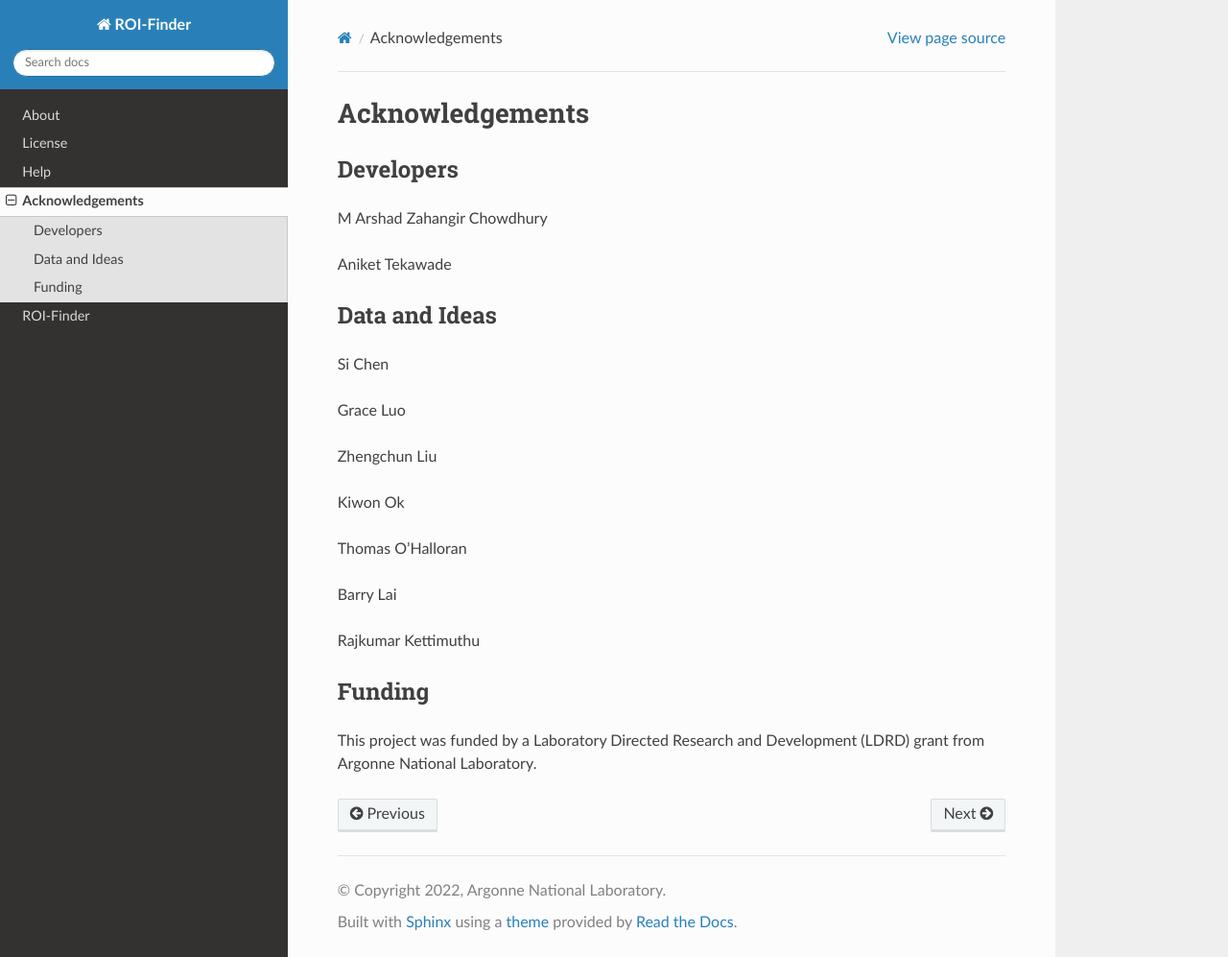
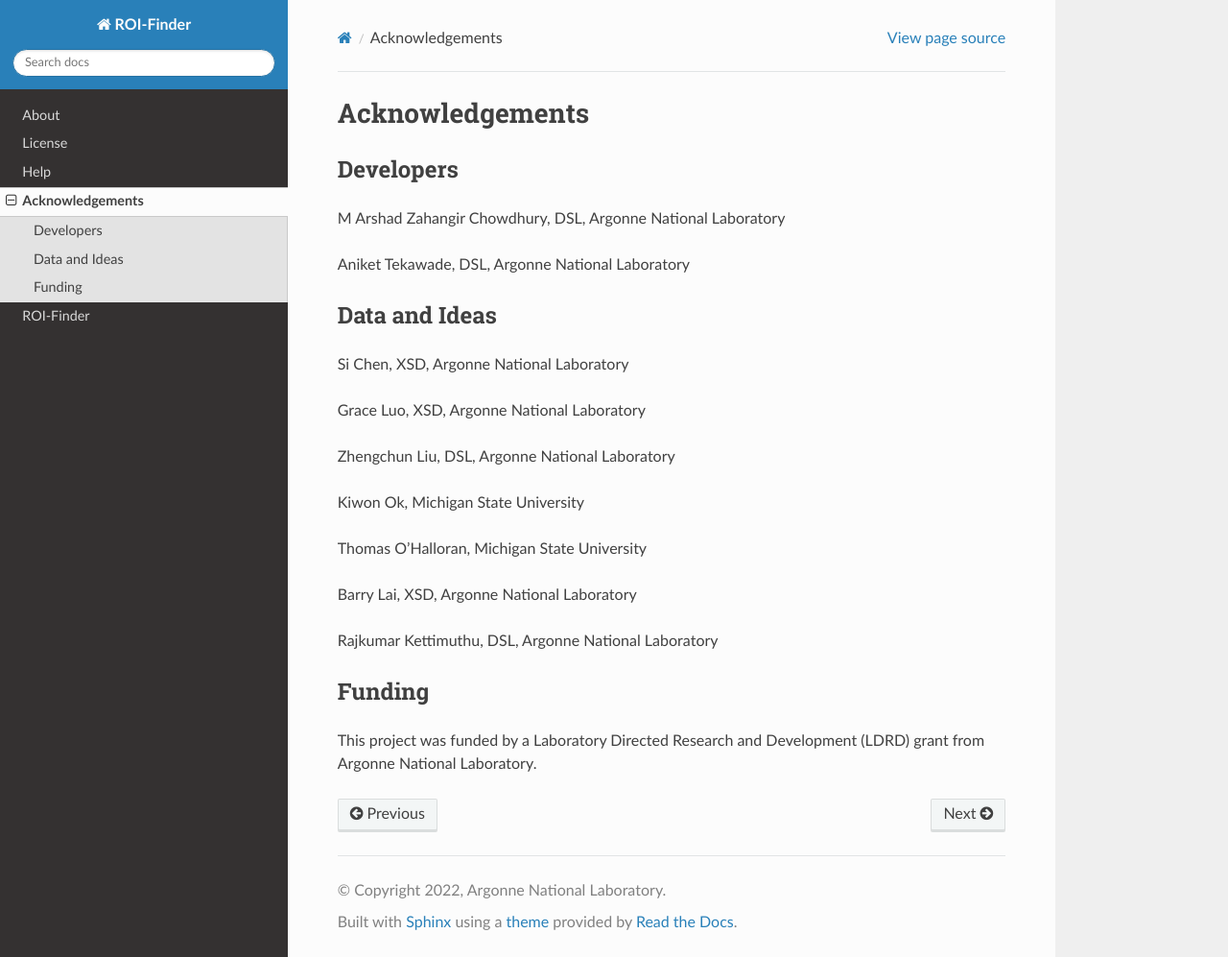
Before and after one commit to arshadzahangirchowdhury/old_ROI-Finder, a Sphinx documentation site: the page built from docs/source/Acknowledgements.rst, in a window 1280 px wide and 997 px high. Shown: the whole window at 96% size. Built offline with Sphinx 7.4.7 and the Read the Docs theme 2.0.0, drawn with Linux system fonts in a browser that asks for light colours.

Commit message:
docs:acknowledgements

```diff
--- a/docs/source/Acknowledgements.rst
+++ b/docs/source/Acknowledgements.rst
@@ -4,25 +4,25 @@ Acknowledgements
 
 Developers
 ----------
-M Arshad Zahangir Chowdhury
+M Arshad Zahangir Chowdhury, DSL, Argonne National Laboratory
 
-Aniket Tekawade
+Aniket Tekawade, DSL, Argonne National Laboratory
 
 Data and Ideas
 --------------
-Si Chen
+Si Chen, XSD, Argonne National Laboratory
 
-Grace Luo
+Grace Luo, XSD, Argonne National Laboratory
 
-Zhengchun Liu
+Zhengchun Liu, DSL, Argonne National Laboratory
 
-Kiwon Ok
+Kiwon Ok, Michigan State University
 
-Thomas O'Halloran
+Thomas O'Halloran, Michigan State University
 
-Barry Lai
+Barry Lai, XSD, Argonne National Laboratory
 
-Rajkumar Kettimuthu
+Rajkumar Kettimuthu, DSL, Argonne National Laboratory
 
 Funding
 -------
```
Also changed, not shown: README.md (+9 -9 lines).
